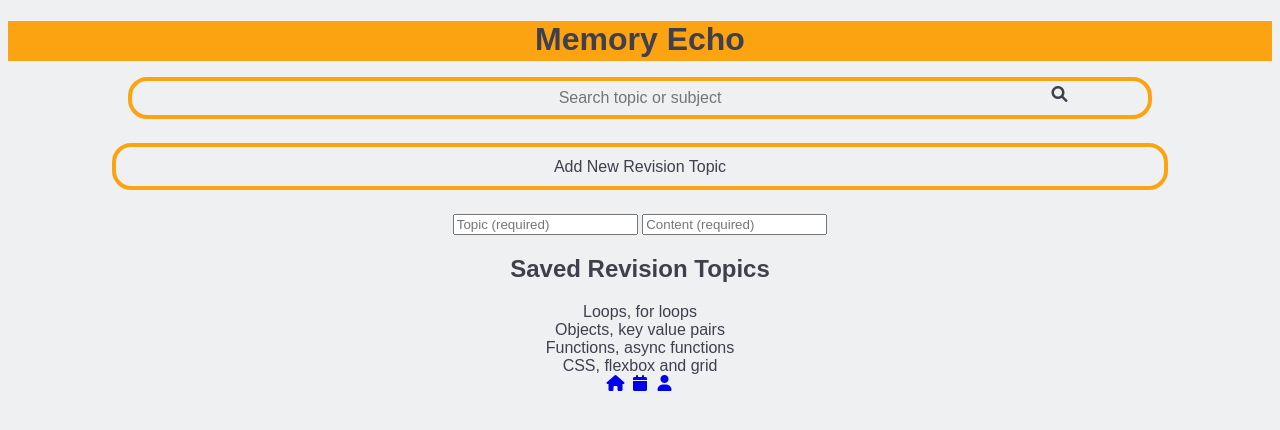
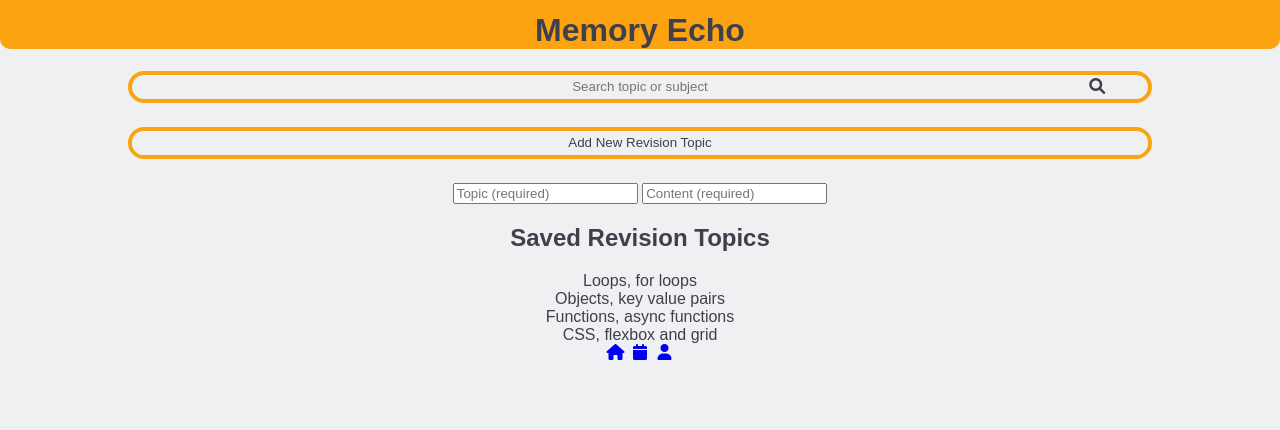
Before and after one commit to SchoolOfCode/sinister7F, a website: page Main/index.html in a window 1280 px wide. Drawn offline with Linux system fonts and the light colour scheme.

Commit message:
Header, searchbar and new button complete

```diff
--- a/Main/styles.css
+++ b/Main/styles.css
@@ -1,52 +1,89 @@
+:root {
+    --white-app: #EEF0F2;
+    --blue-app: #403f4c;
+    --orange-app: #fca311;
+}
+
+* {
+    box-sizing: border-box;
+}
+
 body {
     text-align: center;
-    background-color:#EEF0F2;
+    background-color:var(--white-app);
     font-family: Arial, Helvetica, sans-serif;
-    color: #403f4c;
+    color: var(--blue-app);
+    margin: -10px 0 0 0;
 }
 
 /* header */
 .app-header {
-    background-color: #fca311;
-    height: 2.5em;
-    color: #403f4c;
+    background-color: var(--orange-app);
+    /* height: 2.5em; */
+    color: var(--blue-app);
     margin-bottom: 1em;
+    border-radius: 10px;
+    padding-top: 1px;
+    width: 100%;
 
 }
 
 /* SECTION search-add-container */
+.search-add-section {
+    height: 25%;
+}
+
+.test-container {
+    width: 100%;
+    border: 2px solid black;
+    position: relative;
+}
+
 .searchbar-container{
-    width: 100%;
+    width: 80%;
+    height: 2em;
+    margin: auto;
+    border: 0.3em var(--orange-app) solid;
+    border-radius: 1.2em;
+    margin-bottom: 1.5em;
+    display: flex;
+    justify-content: right;
+    align-items: center;
 }
 
 .searchbar{
-    border: 0.3em #fca311 solid;
     width: 80%;
-    height: 2em;
-    background-color: #EEF0F2;
-    border-radius: 1.2em;
+    background-color: var(--white-app);
+    border: none;
     position: relative;
-    margin-bottom: 1.5em;
     text-align: center;
-    font-size: 1em;
+    padding: 0;
+    box-sizing: content-box;
 }
 
 .searchbar-icon{
-    position: absolute;
-    left: 82%;
-    top: 5.4em;
+    width: 10%;
+    justify-self: right;
+}
+
+.add-topic-container {
+    width: 80%;
+    height: 2em;
+    border: 0.3em var(--orange-app) solid;
+    border-radius: 1.2em;
+    margin: auto;
+    margin-bottom: 1.5em;
 }
 
 .add-topic-button{
-    border: 0.3em #fca311 solid;
-    width: 83.5%;
-    height: 2.9em;
-    background-color: #EEF0F2;
+    width: 100%;
+    height: 100%;
+    background-color: var(--white-app);
     border-radius: 1.2em;
+    border: none;
     position: relative;
-    margin-bottom: 1.5em;
-    color: #403f4c;
-    font-size: 1em;
+    color: var(--blue-app);
+    padding: 0;
 }
 /*main*/
 
```
Also changed, not shown: Main/index.html (+6 -2 lines), 1 other file.
